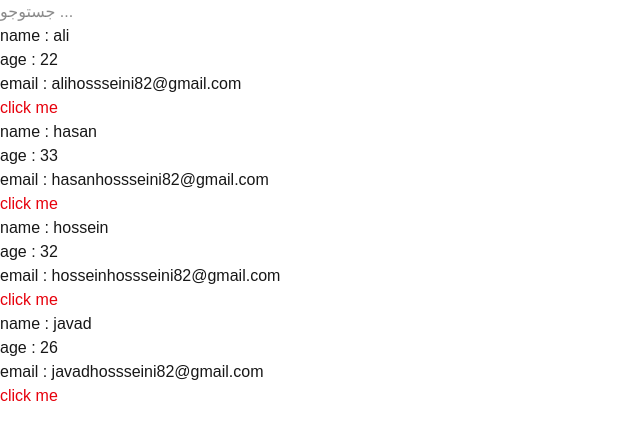
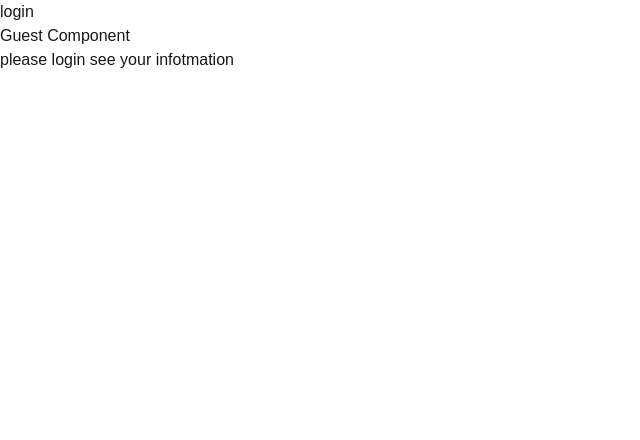
Before and after one commit to imamin1/next, a Next.js app: page / in a window 1280 px wide. Shown: the top 440 px of the page, without its empty margins (0-640 px from the left). Built offline with nearby package versions, Linux system fonts and the light colour scheme.

Commit message:
#8 useEffect

```diff
--- /dev/null
+++ b/app/components/GuestComponent.jsx
@@ -0,0 +1,12 @@
+import React from 'react';
+
+const guestComponent = () => {
+    return (
+        <div>
+            <h1>Guest Component</h1>
+            <p>please login see your infotmation</p>
+        </div>
+    );
+};
+
+export default guestComponent;
--- a/app/components/Index.jsx
+++ b/app/components/Index.jsx
@@ -1,33 +1,15 @@
-"use client";
-import { useState } from "react";
-import UserInfo from "./UserInfo";
-
+"use client"
+import React, { useState } from 'react';
+import GuestComponent from './GuestComponent';
+import UserInfo from './UserComponent';
 const index = () => {
-  const initialUsers = [
-    { name: "ali", age: 22, email: "alihossseini82@gmail.com" },
-    { name: "hasan", age: 33, email: "hasanhossseini82@gmail.com" },
-    { name: "hossein", age: 32, email: "hosseinhossseini82@gmail.com" },
-    { name: "javad", age: 26, email: "javadhossseini82@gmail.com" },
-  ];
-  const [users, setUsers] = useState(initialUsers);
-  // this is delete Users
-  const handleDelete = (name) => {
-    setUsers((prevUsers) => {
-      const newUser = prevUsers.filter((user) => user.name !== name);
-      return newUser;
-    });
-  };
-  // this is filter Users
-  const setSearch = (char) => {
-    const newUsers = initialUsers.filter((user) => user.name.toLocaleLowerCase().includes(char.toLocaleLowerCase()));
-    setUsers(newUsers);
-  };
+  const [isLogined , setIsLogined] = useState(false);
   return (
-    <div >
-      <input type="text" onChange={(e)=>setSearch(e.target.value)} placeholder="جستوجو ..." />
-      {users.map((user) => (
-        <UserInfo key={user.name} {...user} handleDelete={handleDelete} />
-      ))}
+    <div>
+      <button onClick={()=> setIsLogined(!isLogined)}>
+        {isLogined ? 'logout' : 'login'}
+      </button>
+        {isLogined ? <UserInfo/> : <GuestComponent/>}
     </div>
   );
 };
--- /dev/null
+++ b/app/components/UserComponent.jsx
@@ -0,0 +1,34 @@
+"use client";
+import { useEffect, useState } from "react";
+
+const UserInfo = () => {
+  const [age, setAge] = useState(20);
+  useEffect(() => {
+    // mounting
+    console.log("send a request ti the server");
+    return () => {
+      // unmounting
+      console.log("nice to meet you");
+    };
+  }, []);
+
+  useEffect(() => {
+    console.log(age);
+    if (age === 30) {
+      console.log("age is 30");
+    }
+  }, [age]);
+  return (
+    <div>
+      <h1>userComponents</h1>
+      <button onClick={() => setAge((prev) => prev + 1)}>Change Age</button>
+      <ul>
+        <li>name : amin</li>
+        <li>age : {age}</li>
+        <li>email : mohammadaminshirzad09@gmail.com</li>
+      </ul>
+    </div>
+  );
+};
+
+export default UserInfo;
--- a/app/components/UserInfo.jsx
+++ /dev/null
@@ -1,16 +0,0 @@
-import React from 'react';
-
-const UserInfo = ({name,age,email,handleDelete}) => {
-    return (
-        <div>
-            <ul>
-                <li>name : {name}</li>
-                <li>age : {age}</li>
-                <li>email : {email}</li>
-            </ul>
-            <button onClick={()=>handleDelete(name)} className='text-red-600'>click me</button>
-        </div>
-    );
-};
-
-export default UserInfo;
```
